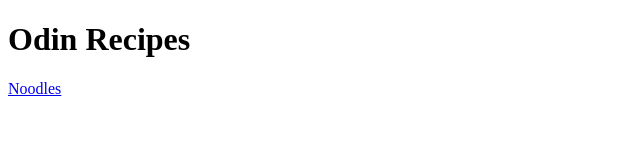
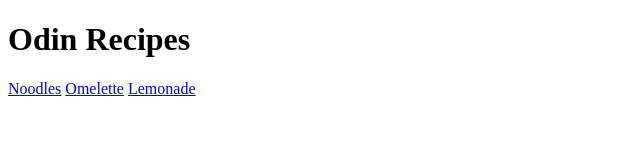
Before and after one commit to imrmnabil/odin-recipes, a plain HTML site: page index.html in a window 1280 px wide. Shown: the whole page, without its empty margins (0-640 px from the left). Drawn offline with Linux system fonts and the light colour scheme.

Commit message:
Modified 'index.html' -Added 2 more link.

```diff
--- a/index.html
+++ b/index.html
@@ -9,5 +9,7 @@
 <body>
     <h1>Odin Recipes</h1>
     <a href="./recipes/noodles.html">Noodles</a>
+    <a href="./recipes/omelette.html">Omelette</a>
+    <a href="./recipes/lemonade.html">Lemonade</a>
 </body>
 </html>
```
